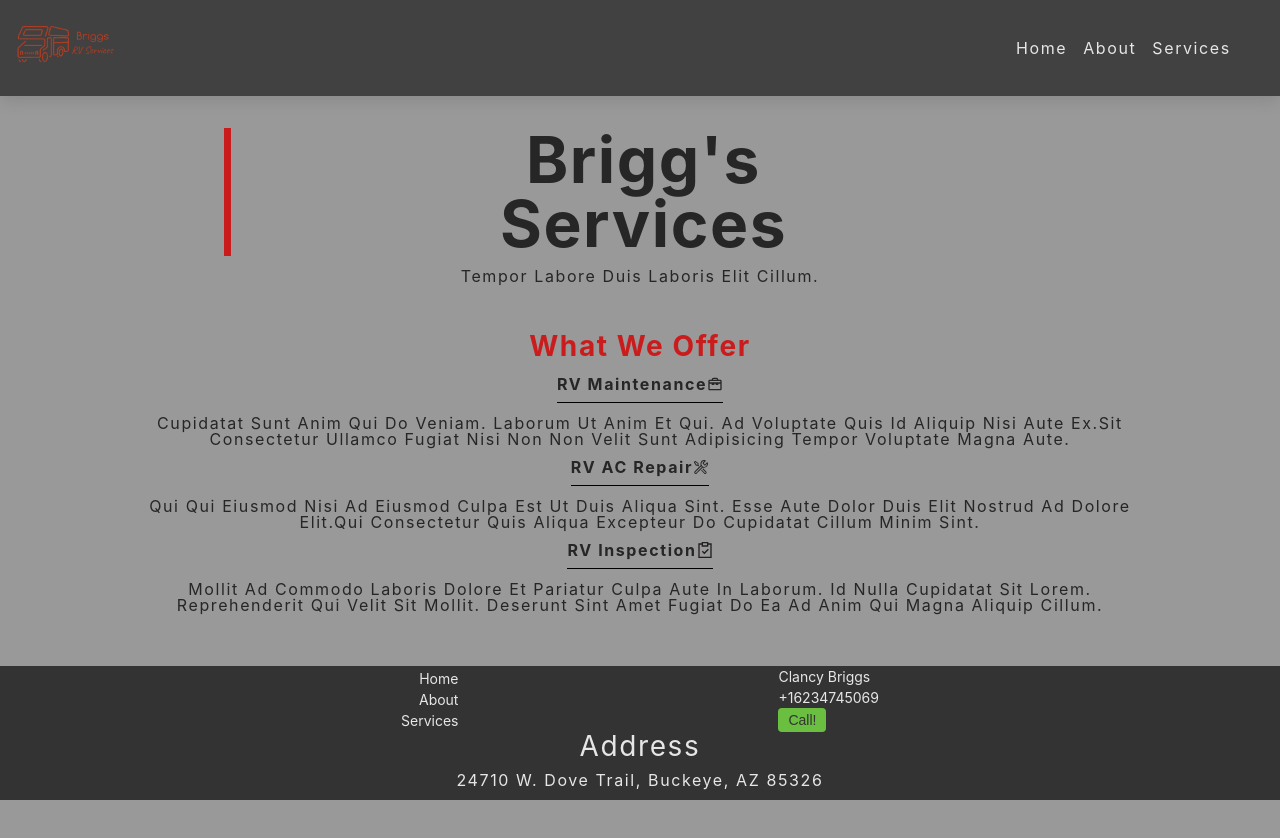
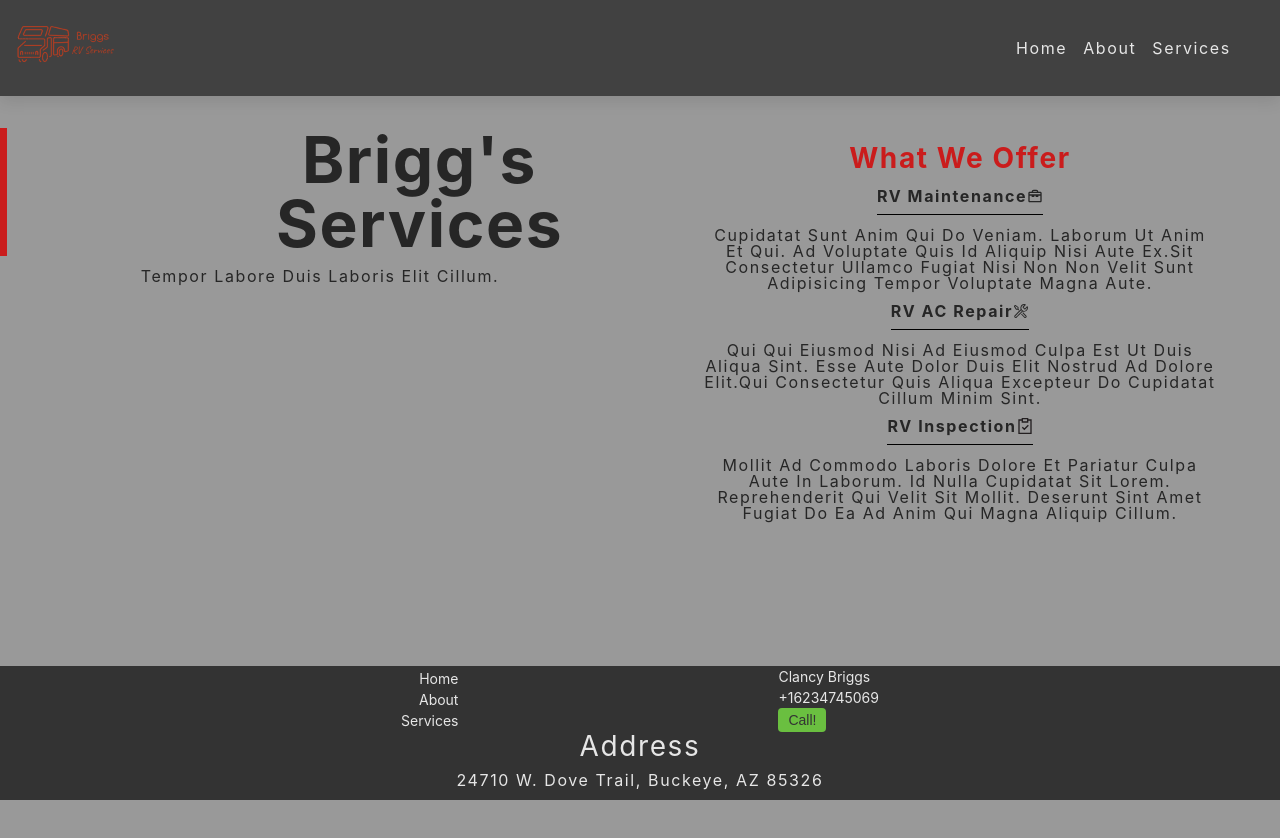
Before and after one commit to Nick-Sachau/Clancy, a React (Create React App) app: page /services in a window 1280 px wide. Shown: the top 838 px of the page. After the commit the page ends 800 px from the top, so only its background shows below. Built offline with nearby package versions, Linux system fonts and the light colour scheme.

Commit message:
working on mobile services layout

```diff
--- a/src/style/main.css
+++ b/src/style/main.css
@@ -712,3 +712,59 @@ h1 {
   margin-right: auto;
   text-align: center;
 }
+
+@media only screen and (min-width: 768px) {
+  .left {
+    float: left;
+    margin-top: 2rem;
+    width: 50%;
+  }
+  .left h1 {
+    display: flex;
+    align-items: center;
+    justify-content: center;
+    border-left: 7px solid #ca1c1c;
+    width: 65vw;
+    margin-left: auto;
+    margin-right: auto;
+    font-weight: bold;
+  }
+  .left h4 {
+    display: flex;
+    align-items: center;
+    justify-content: center;
+  }
+
+  .right {
+    float: right;
+    width: 50%;
+    margin-top: 3rem;
+  }
+  .right h3 {
+    display: flex;
+    align-items: center;
+    justify-content: center;
+    font-weight: bolder;
+    margin-bottom: 1rem;
+    color: #ca1c1c;
+  }
+  .right .title {
+    font-weight: bold;
+    width: fit-content;
+    border-bottom: 1px solid black;
+    padding-bottom: 10px;
+    margin-left: auto;
+    margin-right: auto;
+  }
+  .right h4 {
+    display: flex;
+    align-items: center;
+    justify-content: center;
+  }
+  .right .content {
+    width: 80%;
+    margin-left: auto;
+    margin-right: auto;
+    text-align: center;
+  }
+}
```
Also changed, not shown: src/style/pages/_services.scss (+44 -10 lines), src/style/main.min.css.
